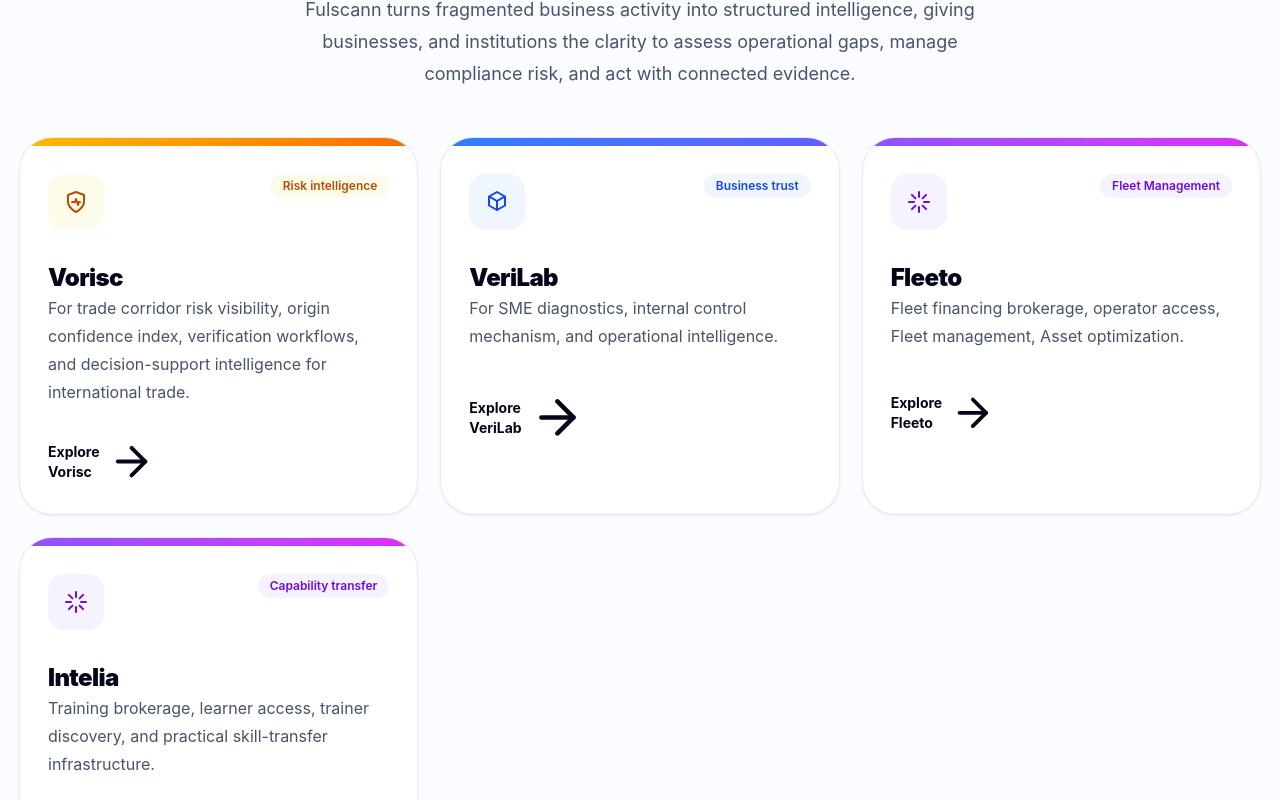
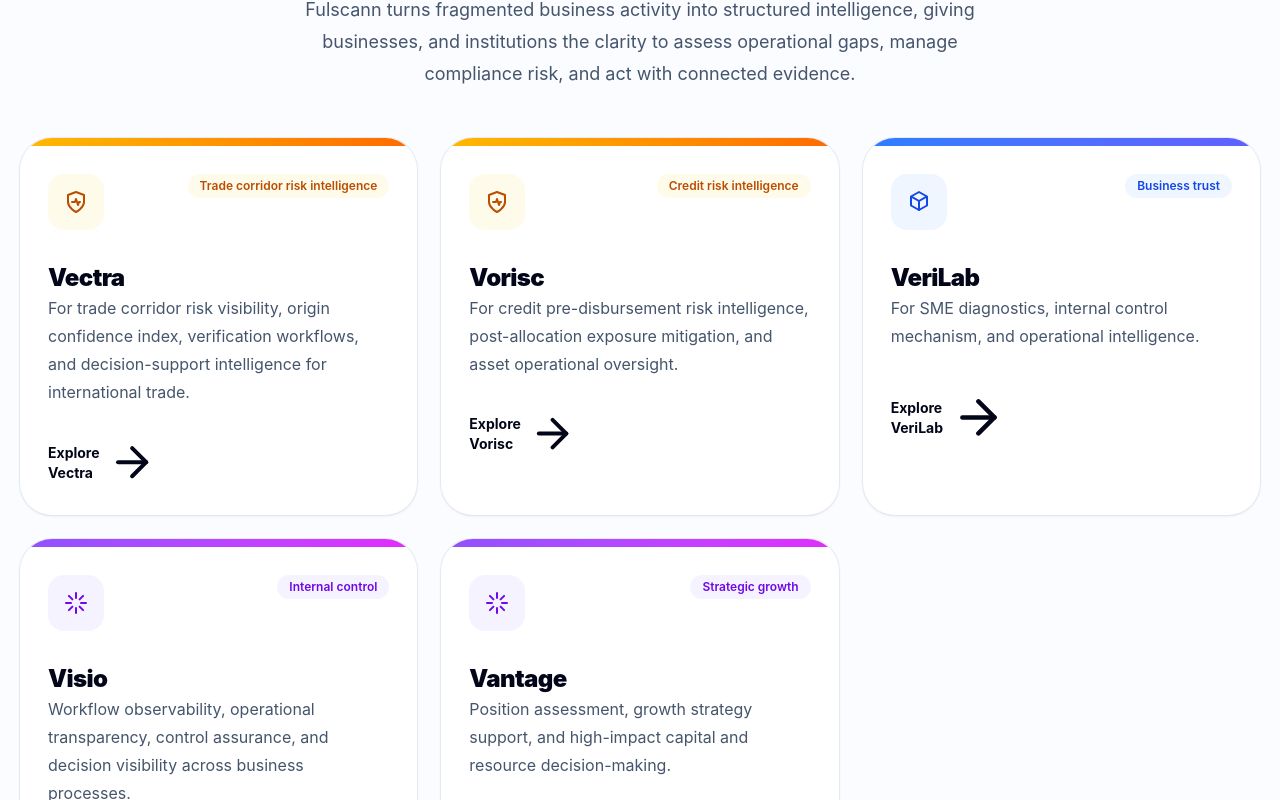
Before and after one commit to nexxintel-tech/fulscann-site, a React (Vite) app: page / in a window 1280 px wide. Shown: the part 1220-2020 px from the top of the page. Built offline with nearby package versions, Linux system fonts and the light colour scheme.

Commit message:
Update framework naming to Vectra, Vorisc, Visio, and Vantage

```diff
--- a/src/FulscannInterface.jsx
+++ b/src/FulscannInterface.jsx
@@ -55,9 +55,19 @@ function CheckIcon({ className = "h-5 w-5" }) {
 
 const products = [
   {
+    name: "Vectra",
+    label: "Trade corridor risk intelligence",
+    description: "For trade corridor risk visibility, origin confidence index, verification workflows, and decision-support intelligence for international trade.",
+    Icon: RiskSignalIcon,
+    href: "https://vectra.fulscann.com",
+    accent: "from-amber-400 to-orange-500",
+    bg: "bg-amber-50",
+    text: "text-amber-700",
+  },
+  {
     name: "Vorisc",
-    label: "Risk intelligence",
-    description: "For trade corridor risk visibility, origin confidence index, verification workflows, and decision-support intelligence for international trade.",
+    label: "Credit risk intelligence",
+    description: "For credit pre-disbursement risk intelligence, post-allocation exposure mitigation, and asset operational oversight.",
     Icon: RiskSignalIcon,
     href: "https://vorisc.fulscann.com",
     accent: "from-amber-400 to-orange-500",
@@ -75,21 +85,21 @@ const products = [
     text: "text-blue-700",
   },
   {
-    name: "Fleeto",
-    label: "Fleet Management",
-    description: "Fleet financing brokerage, operator access, Fleet management, Asset optimization.",
+    name: "Visio",
+    label: "Internal control",
+    description: "Workflow observability, operational transparency, control assurance, and decision visibility across business processes.",
     Icon: SparkIcon,
-    href: "https://fleeto.fulscann.com",
+    href: "https://visio.fulscann.com",
     accent: "from-violet-500 to-fuchsia-500",
     bg: "bg-violet-50",
     text: "text-violet-700",
   },
   {
-    name: "Intelia",
-    label: "Capability transfer",
-    description: "Training brokerage, learner access, trainer discovery, and practical skill-transfer infrastructure.",
+    name: "Vantage",
+    label: "Strategic growth",
+    description: "Position assessment, growth strategy support, and high-impact capital and resource decision-making.",
     Icon: SparkIcon,
-    href: "https://intelia.fulscann.com",
+    href: "https://vantage.fulscann.com",
     accent: "from-violet-500 to-fuchsia-500",
     bg: "bg-violet-50",
     text: "text-violet-700",
@@ -266,9 +276,10 @@ function BusinessScanModal({ onClose }) {
   const productScores = useMemo(() => {
     const scores = {
       VeriLab: 0,
+      Vectra: 0,
       Vorisc: 0,
-      Fleeto: 0,
-      Intelia: 0,
+      Visio: 0,
+      Vantage: 0,
     };
 
     const values = Object.values(answers).join(" ").toLowerCase();
@@ -287,35 +298,56 @@ function BusinessScanModal({ onClose }) {
     }
 
     if (
-      values.includes("risk") ||
+      values.includes("trade") ||
+      values.includes("corridor") ||
+      values.includes("origin") ||
       values.includes("supplier") ||
       values.includes("verification") ||
-      values.includes("trade") ||
+      values.includes("international trade") ||
       values.includes("compliance") ||
-      values.includes("institution")
+      values.includes("risk visibility")
+    ) {
+      scores.Vectra += 6;
+    }
+
+    if (
+      values.includes("credit") ||
+      values.includes("pre-disbursement") ||
+      values.includes("disbursement") ||
+      values.includes("post-allocation") ||
+      values.includes("allocation") ||
+      values.includes("exposure") ||
+      values.includes("asset") ||
+      values.includes("oversight") ||
+      values.includes("portfolio") ||
+      values.includes("loan")
     ) {
       scores.Vorisc += 6;
     }
 
     if (
-      values.includes("logistics") ||
-      values.includes("fleet") ||
-      values.includes("delivery") ||
-      values.includes("vehicle") ||
-      values.includes("haulage") ||
-      values.includes("operations")
+      values.includes("internal control") ||
+      values.includes("workflow") ||
+      values.includes("observability") ||
+      values.includes("operational transparency") ||
+      values.includes("oversight") ||
+      values.includes("operations") ||
+      values.includes("process visibility")
     ) {
-      scores.Fleeto += 6;
+      scores.Visio += 6;
     }
 
     if (
-      values.includes("training") ||
-      values.includes("skills") ||
-      values.includes("capability") ||
-      values.includes("learning") ||
-      values.includes("staff capability")
+      values.includes("growth") ||
+      values.includes("position") ||
+      values.includes("strategy") ||
+      values.includes("capital") ||
+      values.includes("resource") ||
+      values.includes("investment") ||
+      values.includes("portfolio") ||
+      values.includes("decision")
     ) {
-      scores.Intelia += 6;
+      scores.Vantage += 6;
     }
 
     return scores;
@@ -325,16 +357,18 @@ function BusinessScanModal({ onClose }) {
 
   const productLinks = {
     VeriLab: "https://verilab.fulscann.com/login?mode=create",
+    Vectra: "https://vectra.fulscann.com",
     Vorisc: "https://vorisc.fulscann.com",
-    Fleeto: "https://fleeto.fulscann.com",
-    Intelia: "https://intelia.fulscann.com",
+    Visio: "https://visio.fulscann.com",
+    Vantage: "https://vantage.fulscann.com",
   };
 
   const productDescriptions = {
     VeriLab: "Best for business trust, SME diagnostics, internal controls, readiness scoring, and institutional confidence.",
-    Vorisc: "Best for risk intelligence, supplier verification, trade confidence, compliance signals, and decision-support intelligence.",
-    Fleeto: "Best for logistics visibility, fleet operations, driver management, haulage workflows, and fuel accountability.",
-    Intelia: "Best for capability transfer, training access, learner support, and practical skills infrastructure.",
+    Vectra: "Best for trade corridor risk visibility, origin confidence index, verification workflows, and decision-support intelligence for international trade.",
+    Vorisc: "Best for credit pre-disbursement risk intelligence, post-allocation exposure mitigation, and asset operational oversight.",
+    Visio: "Best for internal control, workflow observability, operational transparency, and process-level oversight.",
+    Vantage: "Best for strategic growth, position assessment, and high-impact capital and resource decisions.",
   };
 
   function updateAnswer(field, value) {
@@ -392,10 +426,10 @@ function BusinessScanModal({ onClose }) {
               options={[
                 "Business trust",
                 "Internal controls",
-                "Fleet operations",
+                "Workflow observability",
                 "Supplier verification",
                 "Trade risk",
-                "Capability transfer",
+                "Strategic growth",
                 "Funding readiness",
               ]}
               onChange={(value) => updateAnswer("priority", value)}
@@ -407,10 +441,10 @@ function BusinessScanModal({ onClose }) {
               options={[
                 "Risk signals",
                 "Business structure",
-                "Vehicle and delivery activity",
+                "Workflow visibility",
                 "Supplier confidence",
-                "Staff capability",
-                "Compliance readiness",
+                "Position and growth outlook",
+                "Operational transparency",
               ]}
               onChange={(value) => updateAnswer("challenge", value)}
             />
@@ -421,10 +455,10 @@ function BusinessScanModal({ onClose }) {
               options={[
                 "Build trust",
                 "Reduce risk",
-                "Monitor operations",
+                "Improve operational transparency",
                 "Verify suppliers",
-                "Prepare for funding",
-                "Improve capability",
+                "Prioritize capital decisions",
+                "Assess market position",
               ]}
               onChange={(value) => updateAnswer("outcome", value)}
             />
```
